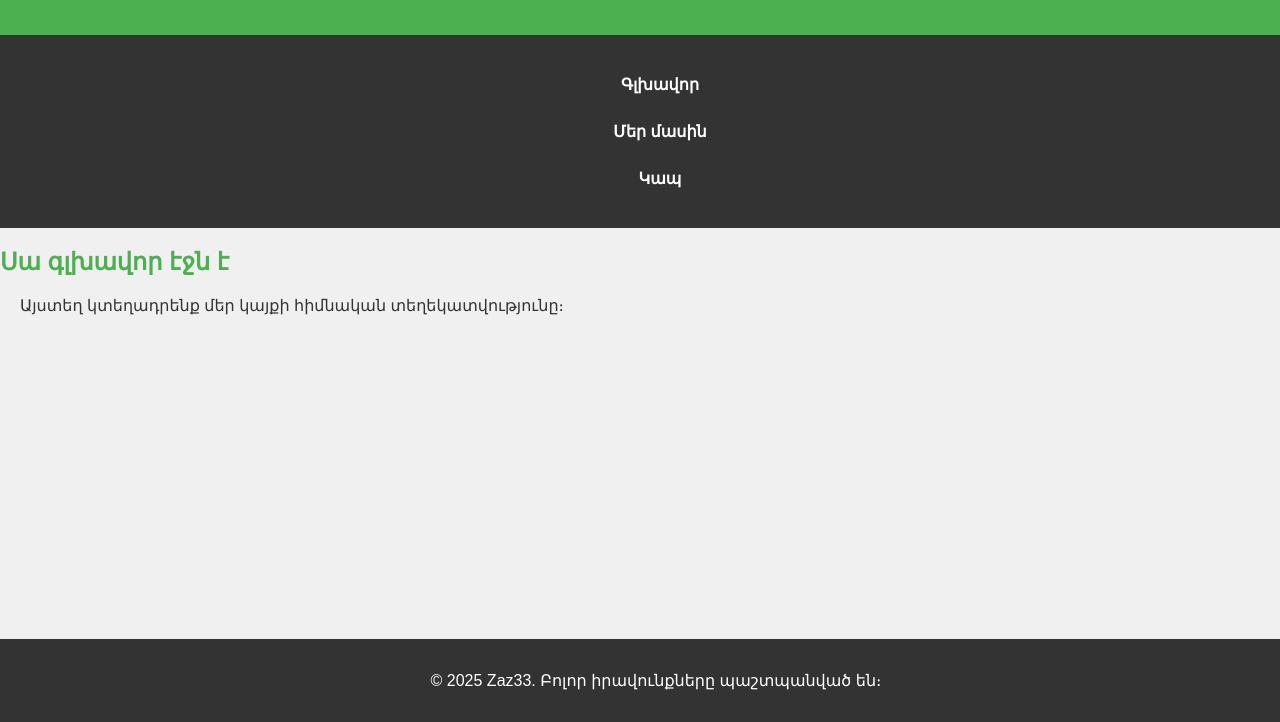
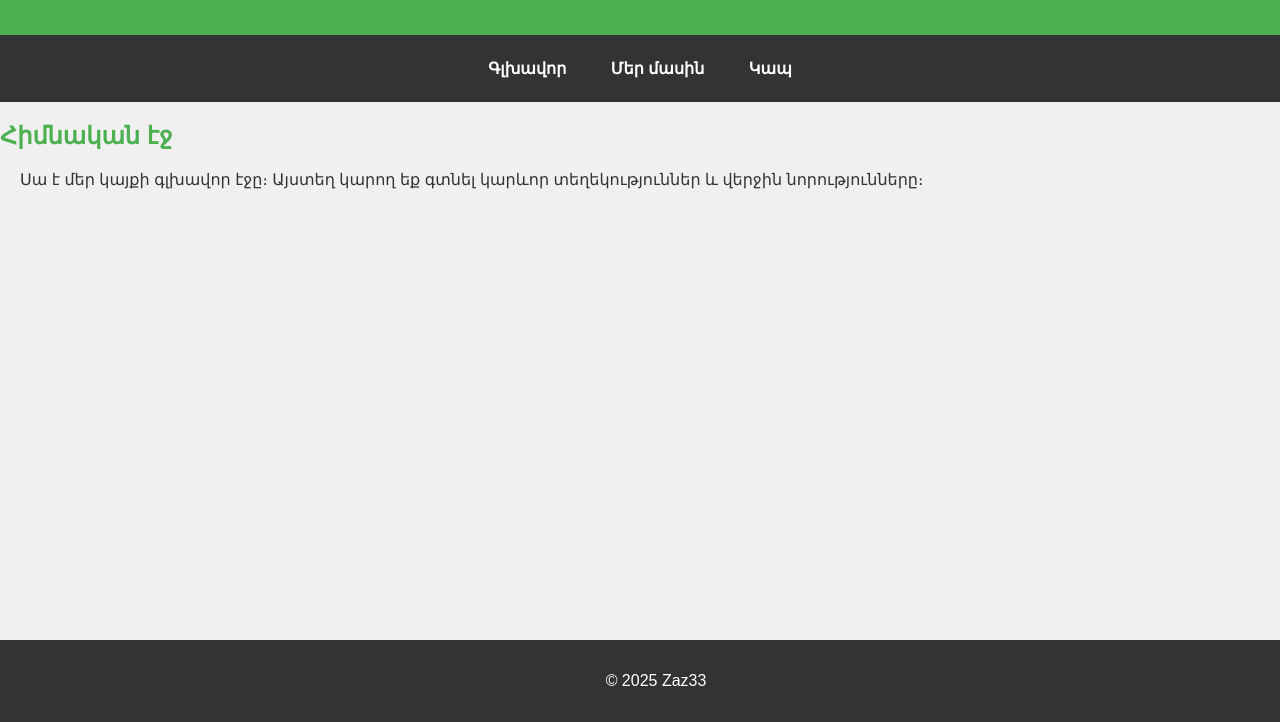
Before and after one commit to Zaz33/zaz33.github.io, a plain HTML site: page index.html in a window 1280 px wide. Shown: the part 78-800 px from the top of the page. Drawn offline with Linux system fonts and the light colour scheme.

Commit message:
Update index.html
Signed-off-by: Zaz33 <033339133a@gmail.com>

```diff
--- a/index.html
+++ b/index.html
@@ -1,28 +1,28 @@
 <!DOCTYPE html>
 <html lang="hy">
 <head>
-    <meta charset="UTF-8">
-    <meta name="viewport" content="width=device-width, initial-scale=1.0">
-    <title>Zaz33 կայք</title>
-    <link rel="stylesheet" href="style.css">
+  <meta charset="UTF-8" />
+  <title>Գլխավոր</title>
+  <link rel="stylesheet" href="style.css" />
 </head>
 <body>
 <header>
-        <h1>Բարի գալուստ Zaz33 կայք</h1>
+  <h1>Բարի գալուստ մեր կայք</h1>
 </header>
+
 <nav>
-        <ul>
-            <li><a href="index.html">Գլխավոր</a></li>
-            <li><a href="about.html">Մեր մասին</a></li>
-            <li><a href="contact.html">Կապ</a></li>
-        </ul>
+  <a href="index.html">Գլխավոր</a>
+  <a href="about.html">Մեր մասին</a>
+  <a href="contact.html">Կապ</a>
 </nav>
-    <main>
-        <h2>Սա գլխավոր էջն է</h2>
-        <p>Այստեղ կտեղադրենք մեր կայքի հիմնական տեղեկատվությունը։</p>
-    </main>
+
+<section>
+  <h2>Հիմնական էջ</h2>
+  <p>Սա է մեր կայքի գլխավոր էջը։ Այստեղ կարող եք գտնել կարևոր տեղեկություններ և վերջին նորությունները։</p>
+</section>
+
 <footer>
-        <p>&copy; 2025 Zaz33. Բոլոր իրավունքները պաշտպանված են։</p>
+  <p>&copy; 2025 Zaz33</p>
 </footer>
 </body>
 </html>
```
Lines whose indentation alone changed are shown as unchanged.
